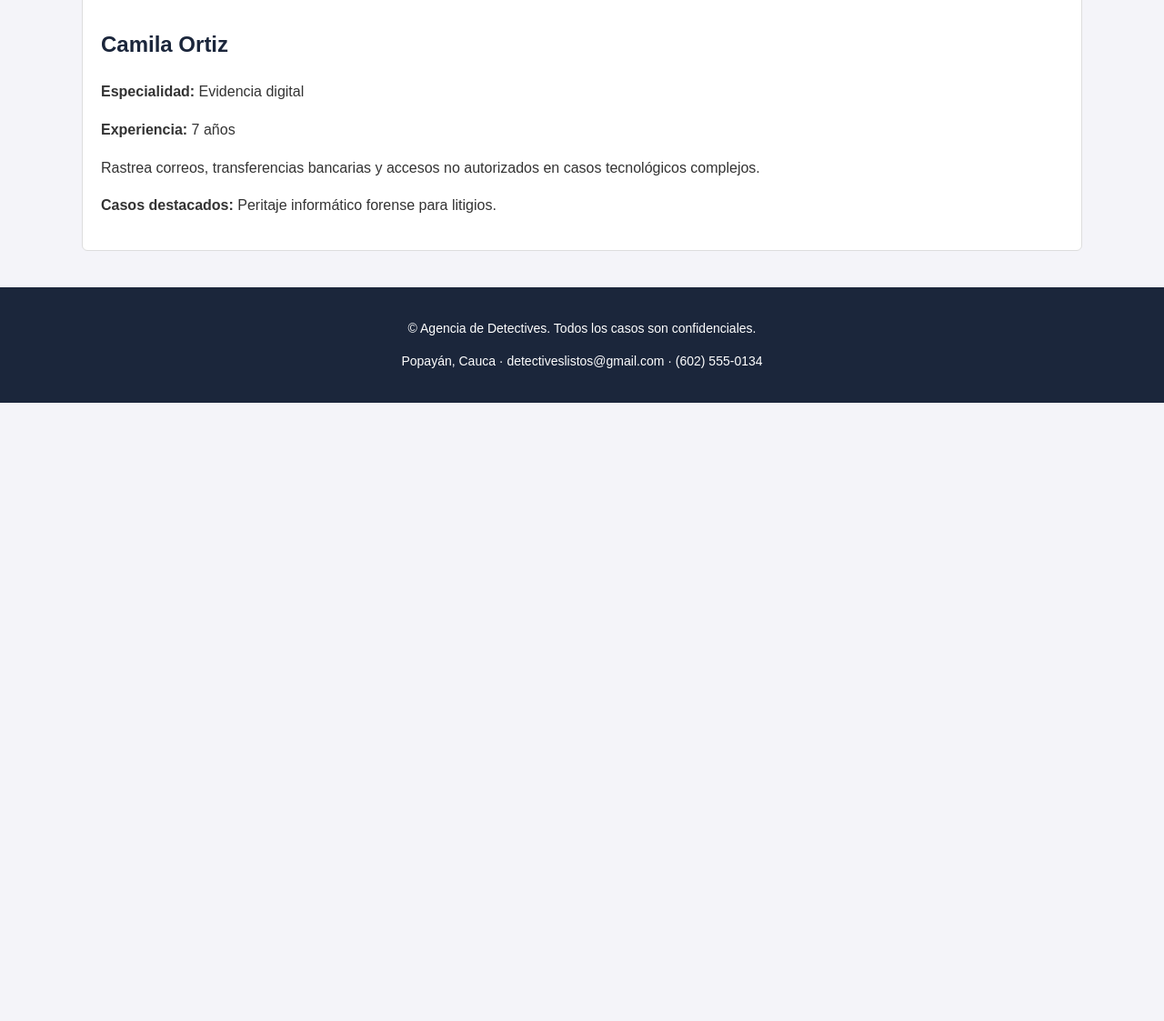
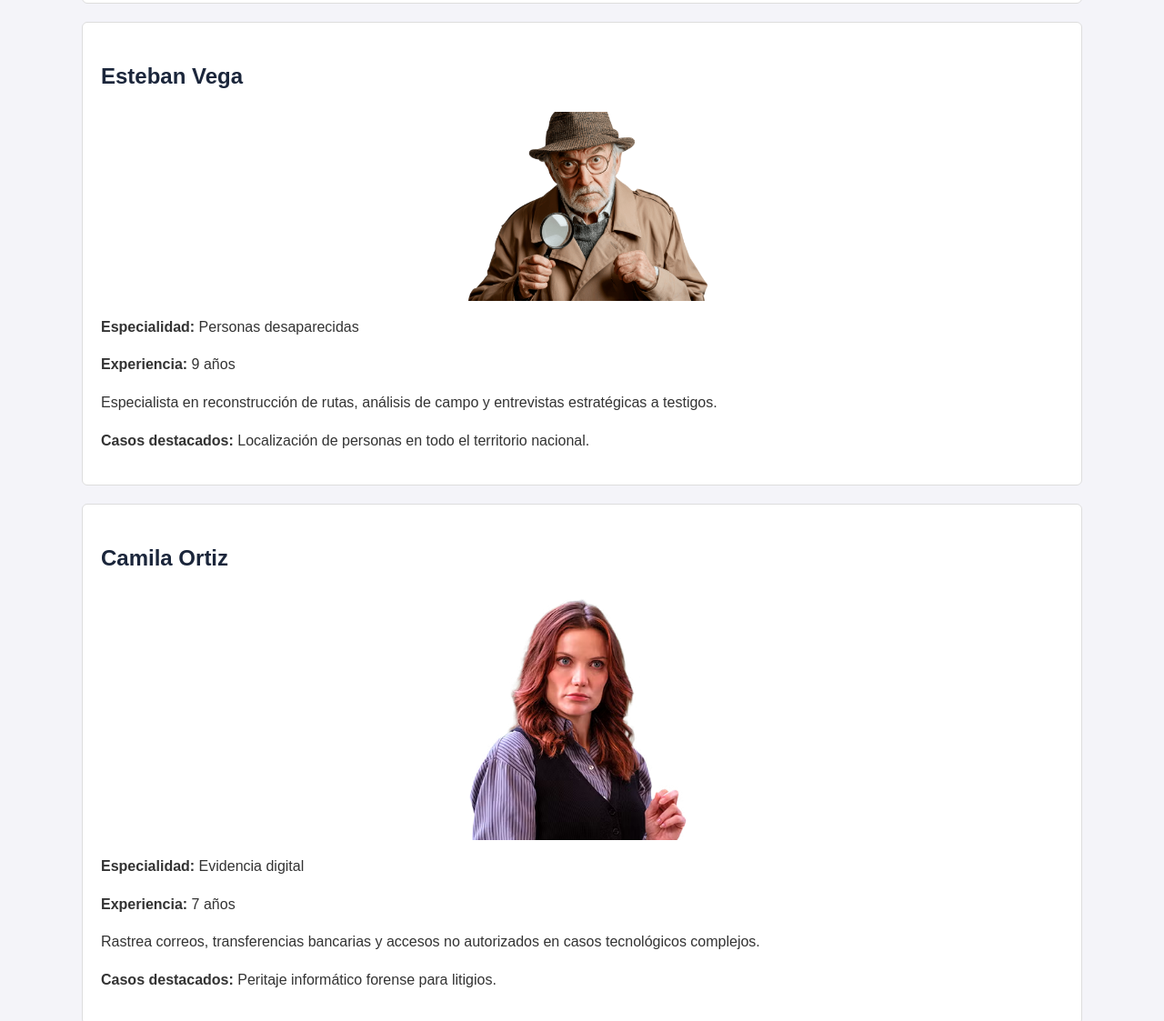
Before and after one commit to caroltroyanou-tech/Agencia-De-Detectives., a plain HTML site: page detectives.html in a window 1280 px wide. Shown: the part 880-2003 px from the top of the page at 91% size. Before the commit the page ends 1323 px from the top, so only its background shows below. Drawn offline with Linux system fonts and the light colour scheme.

Commit message:
Se agrego las respectivas imagenes de los detectives y su estilo con css

```diff
--- a/css/estilos.css
+++ b/css/estilos.css
@@ -222,3 +222,21 @@ footer {
         padding: 15px;
     }
 }
+
+img[src="img/detective.png"] {
+    max-width: 35%;
+    margin: 0 auto;
+    display: block;
+}
+
+img[src="img/detectivem.avif"] {
+    max-width: 35%;
+    margin: 0 auto;
+    display: block;
+}
+
+img[src="img/detectiv.webp"] {
+    max-width: 35%;
+    margin: 0 auto;
+    display: block;
+}
--- a/detectives.html
+++ b/detectives.html
@@ -50,6 +50,9 @@
 
             <article>
                 <h2>Mariana Ríos</h2>
+                <div >
+                <img src="img/detective.png" alt="Ilustración de un detective con sombrero y lupa">
+                </div>
                 <p><strong>Especialidad:</strong> Fraudes financieros</p>
                 <p><strong>Experiencia:</strong> 12 años</p>
                 <p>Doce años trabajando casos de estafas, lavados de activos y malversación en el sector cooperativo.</p>
@@ -58,6 +61,9 @@
 
             <article>
                 <h2>Esteban Vega</h2>
+                <div >
+                <img src="img/detectiv.webp" alt="Ilustración de un detective con sombrero y lupa">
+                </div>
                 <p><strong>Especialidad:</strong> Personas desaparecidas</p>
                 <p><strong>Experiencia:</strong> 9 años</p>
                 <p>Especialista en reconstrucción de rutas, análisis de campo y entrevistas estratégicas a testigos.</p>
@@ -66,6 +72,9 @@
 
             <article>
                 <h2>Camila Ortiz</h2>
+                <div >
+                <img src="img/detectivem.avif" alt="Ilustración de un detective con sombrero y lupa">
+                </div>
                 <p><strong>Especialidad:</strong> Evidencia digital</p>
                 <p><strong>Experiencia:</strong> 7 años</p>
                 <p>Rastrea correos, transferencias bancarias y accesos no autorizados en casos tecnológicos complejos.</p>
```
Also changed, not shown: img/detectiv.webp (added), img/detective.png (added), img/detectivem.avif (added).
